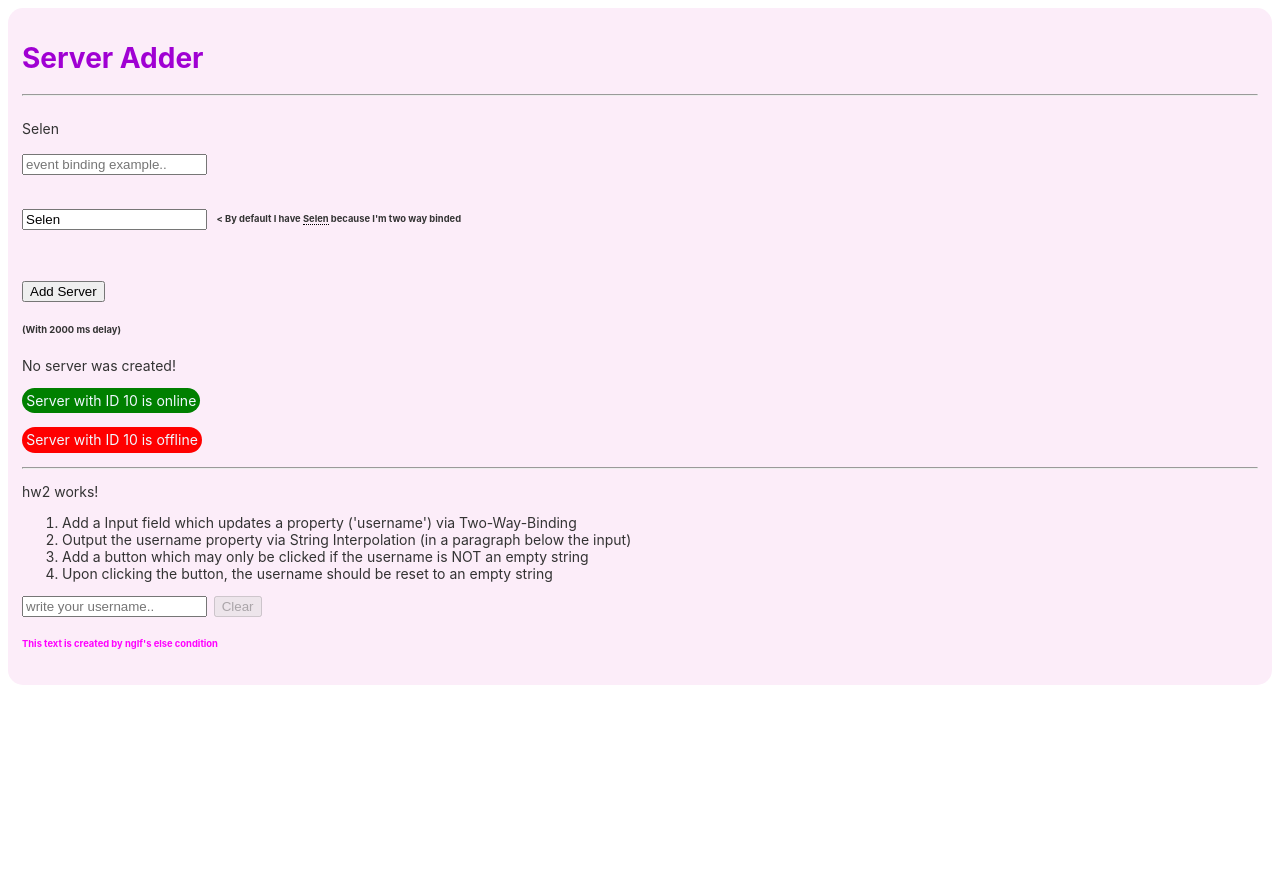
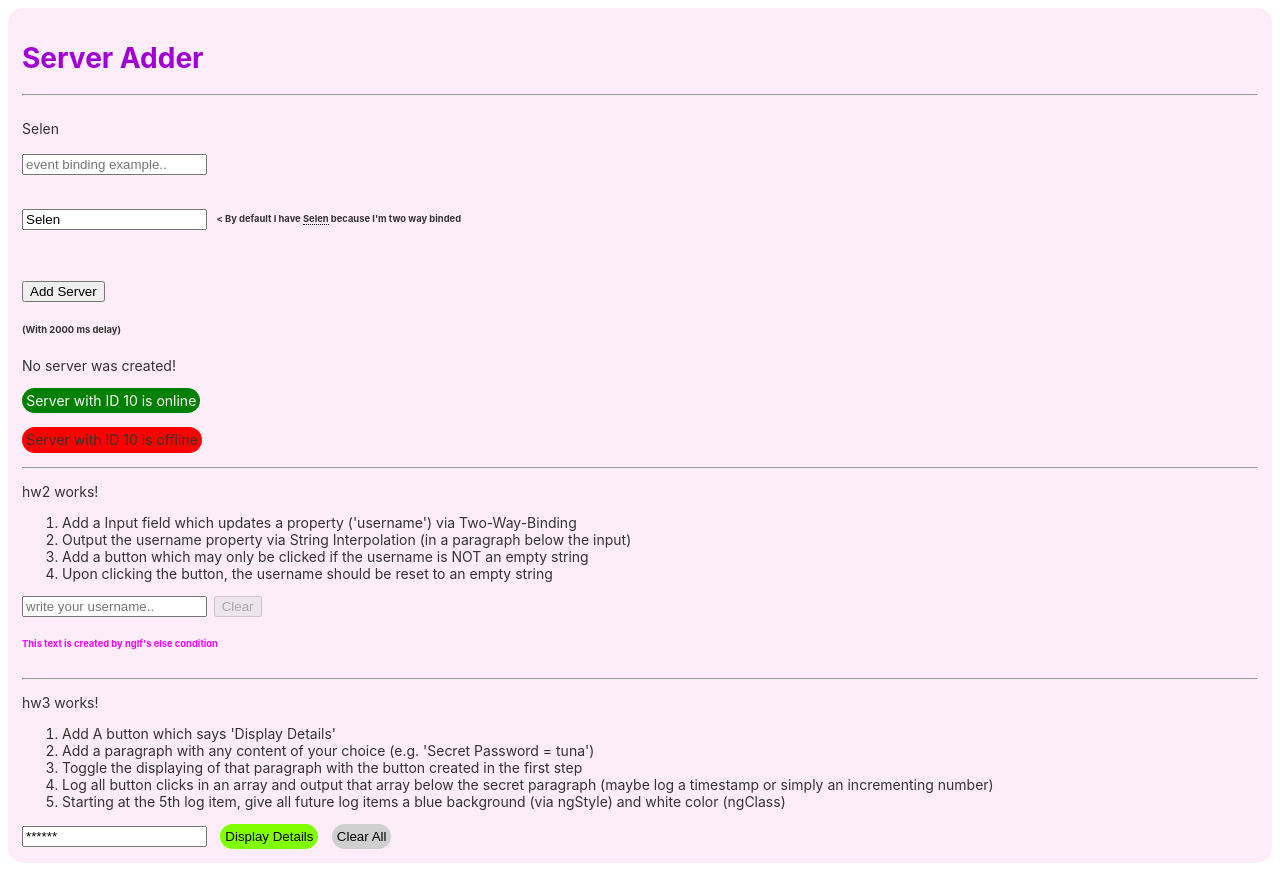
Before and after one commit to selenyel/mon-projet-angular, an Angular app in the folder mon-projet-angular/: page / in a window 1280 px wide. Before the commit the page ends 800 px from the top, so only its background shows below. Built offline with nearby package versions, Linux system fonts and the light colour scheme.

Commit message:
Part 2: The Basics (Completed)
My progression till lesson 43.
- ngClass
- ngFor

```diff
--- a/mon-projet-angular/package.json
+++ b/mon-projet-angular/package.json
@@ -20,6 +20,7 @@
     "@angular/router": "^16.0.0",
     "bootstrap": "^3.4.1",
     "bootstrap-icons": "^1.10.5",
+    "dayjs": "^1.11.7",
     "rxjs": "~7.8.0",
     "tslib": "^2.3.0",
     "zone.js": "~0.13.0"
--- a/mon-projet-angular/src/app/app.component.html
+++ b/mon-projet-angular/src/app/app.component.html
@@ -305,6 +305,8 @@
   <app-servers></app-servers>
   <hr>
   <app-hw2></app-hw2>
+  <hr>
+  <app-hw3></app-hw3>
 </div>
 
 
--- a/mon-projet-angular/src/app/app.module.ts
+++ b/mon-projet-angular/src/app/app.module.ts
@@ -7,6 +7,7 @@ import { ServerComponent } from './server/server.component';
 import { ServersComponent } from './servers/servers.component';
 import { FormsModule } from '@angular/forms';
 import { Hw2Component } from './hw2/hw2.component';
+import { Hw3Component } from './hw3/hw3.component';
 
 //import {NgbModule} from '@ng-bootstrap/ng-bootstrap';
 
@@ -16,7 +17,8 @@ import { Hw2Component } from './hw2/hw2.component';
     AppComponent,
     ServerComponent,
     ServersComponent,
-    Hw2Component
+    Hw2Component,
+    Hw3Component
   ],
   imports: [
     BrowserModule,
--- /dev/null
+++ b/mon-projet-angular/src/app/hw3/hw3.component.html
@@ -0,0 +1,49 @@
+<p>hw3 works!</p>
+
+<ol>
+    <li>Add A button which says 'Display Details'</li>
+    <li>Add a paragraph with any content of your choice (e.g. 'Secret Password = tuna')</li>
+    <li>Toggle the displaying of that paragraph with the button created in the first step</li>
+    <li>Log all button clicks in an array and output that array below the secret paragraph (maybe log a timestamp or simply an incrementing number)</li>
+    <li>Starting at the 5th log item, give all future log items a blue background (via ngStyle) and white color (ngClass)</li>
+</ol>
+
+
+<input
+    [value]="passwordValue"
+/>
+<button
+    class="button--green"
+    (click)="displayDetailsClicked()"
+>
+Display Details
+</button>
+
+<button (click)="clearAll()" class="button--white">Clear All</button>
+<div>
+    <p *ngIf="logHistory.length >= 1" class="header--sub">With ngFor directive</p>
+    <div
+        *ngFor="let history of logNumberHistory"
+        [ngStyle] = "{backgroundColor: history >= 5 ? 'blue' : 'white', color: history>=5 ? 'white':'black'}"
+    >
+    {{history}}
+    </div>
+
+    <p *ngIf="logHistory.length >= 1" class="header--sub">All log history with ngFor directive</p>
+    <div class="same-line" *ngIf="logHistory.length >= 1" >
+        <p>#</p>
+        <p class="space--one">Date</p>
+        <p class="space--three">Action</p>
+    </div>
+    <div
+        *ngFor="let history of logHistory"
+        [ngStyle] = "{backgroundColor: history.no >= 4 ? 'blue' : 'white', color: history.no>=4 ? 'white':'black'}"
+    >
+    {{history.no}}
+    {{history.date}}
+    {{history.action}}
+    </div>
+
+    <p *ngIf="logHistory.length >= 1" class="header--sub"> With JSON pipe</p>
+    <p *ngIf="logHistory.length >= 1">{{logHistory | json}}</p>
+</div>
--- /dev/null
+++ b/mon-projet-angular/src/app/hw3/hw3.component.sass
@@ -0,0 +1,52 @@
+/* Class names named within BEM methodology standards */
+
+.button--green
+    background-color: green
+    border: 0px
+    border-radius:15px
+    padding:5px
+    margin-left: 1em
+    animation: breath--green 2s ease-in-out infinite
+
+.button--white
+    background-color: red
+    border: 0px
+    border-radius:15px
+    padding:5px
+    margin-left: 1em
+    animation: breath--red 2s ease-in-out infinite
+
+.same-line
+    display: flex
+.space-between
+    justify-content: space-between
+.space--one
+    margin-left: 0.2em
+.space--three
+    margin-left: 6.1em
+
+
+.header--sub
+    text-decoration: underline
+
+@keyframes breath--green
+    0%
+        background-color: green
+        color: white
+    50%
+        background-color: chartreuse
+        color: black
+    100%
+        background-color: green
+        color: white
+
+@keyframes breath--red
+    0%
+        background-color: red
+        color: white
+    50%
+        background-color: #cfcfcf
+        color: black
+    100%
+        background-color: red
+        color: white
--- /dev/null
+++ b/mon-projet-angular/src/app/hw3/hw3.component.ts
@@ -0,0 +1,39 @@
+import { Component } from '@angular/core';
+import * as dayjs from 'dayjs';
+
+@Component({
+  selector: 'app-hw3',
+  templateUrl: './hw3.component.html',
+  styleUrls: ['./hw3.component.sass']
+})
+export class Hw3Component {
+
+  hidePassword = true;
+  passwordValue = '******';
+  logHistory : {no:number, date:string,action:string}[] = [];
+  currentNumber = 0;
+  logNumberHistory : number[] = [];
+
+  displayDetailsClicked(){
+    this.hidePassword = !this.hidePassword;
+    if(this.hidePassword)
+      this.passwordValue='******'
+    else
+      this.passwordValue='tuna'
+
+    let date = dayjs(new Date()).format('DD/MM/YYYY hh:mm');
+    let action = this.hidePassword === true ? 'hid the password' : 'saw the password'
+    this.logHistory.push({'no':this.currentNumber,'date': date, 'action': action})
+    this.logNumberHistory.push(this.logNumberHistory.length + 1);
+
+    ++this.currentNumber;
+  }
+
+  clearAll(){
+    this.logNumberHistory = [];
+    this.currentNumber = 0;
+    this.logHistory = [];
+    this.passwordValue = '******';
+    this.hidePassword = true;
+  }
+}
--- a/mon-projet-angular/src/app/server/server.component.html
+++ b/mon-projet-angular/src/app/server/server.component.html
@@ -1 +1,7 @@
-<p [ngStyle] = "{backgroundColor:getColor()}" style="color:aliceblue; width: fit-content; padding: 0.3em; border-radius: 15px;">{{'Server'}} with ID {{serverId}} is {{serverStatus}} </p>
+<p
+    [ngStyle] = "{backgroundColor:getColor()}"
+    [ngClass] = "{online__white: serverStatus === 'online'}"
+    style=" width: fit-content; padding: 0.3em; border-radius: 15px;"
+>
+    {{'Server'}} with ID {{serverId}} is {{serverStatus}}
+</p>
--- a/mon-projet-angular/src/app/server/server.component.sass
+++ b/mon-projet-angular/src/app/server/server.component.sass
@@ -0,0 +1,4 @@
+.online__white
+    color: #ffffff
+.offline__white
+    color: #f4caca
--- a/mon-projet-angular/src/app/servers/servers.component.html
+++ b/mon-projet-angular/src/app/servers/servers.component.html
@@ -55,5 +55,4 @@ Add Server
 
 <p>{{listOfServers}}</p>
 
-<app-server></app-server>
-<app-server></app-server>
+<app-server *ngFor="let server of servers"></app-server>
--- a/mon-projet-angular/src/app/servers/servers.component.ts
+++ b/mon-projet-angular/src/app/servers/servers.component.ts
@@ -17,6 +17,8 @@ export class ServersComponent {
     },2000)
   }
 
+  servers = ['test server','test server 2']
+
   onCreateServer(){
     this.serverCreationStatus = 'Server was created! Name is ' + this.serverName
     console.log('ne')
@@ -27,6 +29,7 @@ export class ServersComponent {
     console.debug('debug')
     this.listOfServers.push(this.serverName);
     this.serverName=''
+    this.servers.push(this.serverName);
   }
 
   onUpdateServerName(event:any){
```
Also changed, not shown: 2 other files (tests, documents, lock files or other folders).
